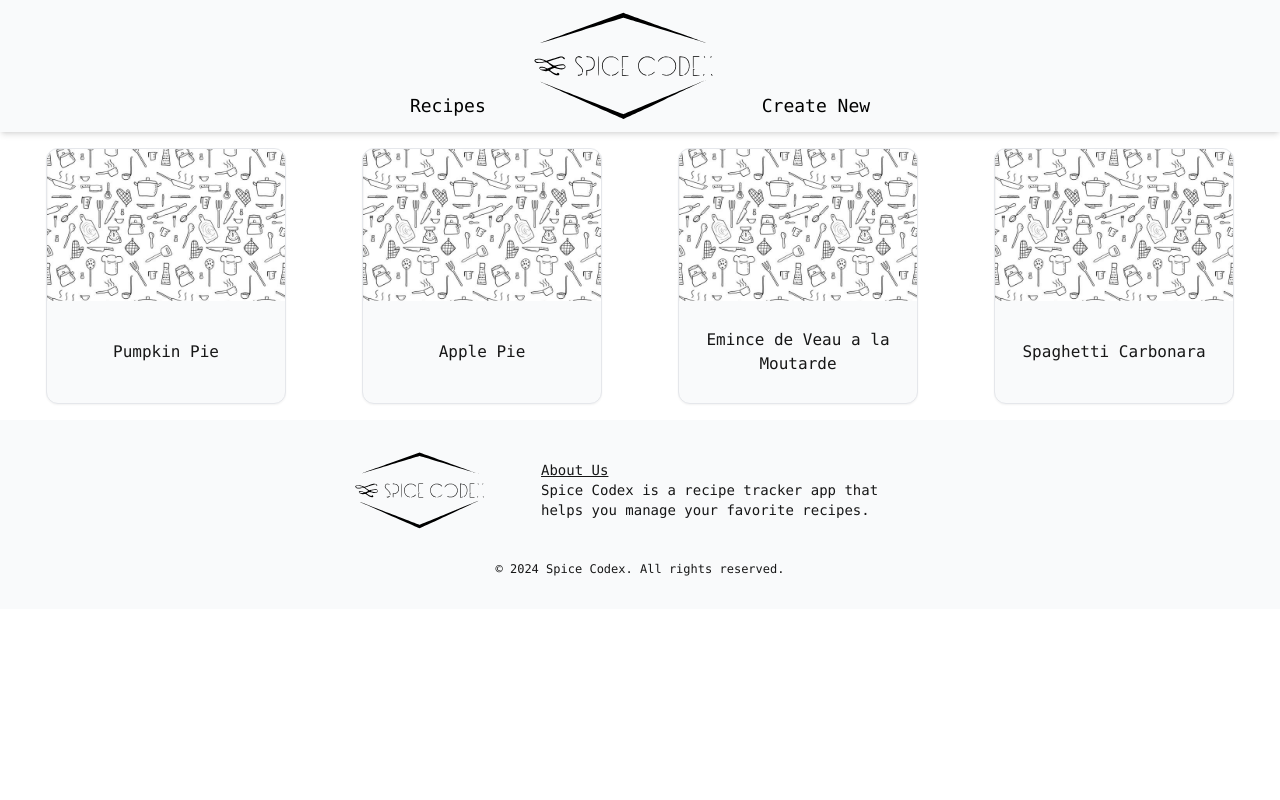
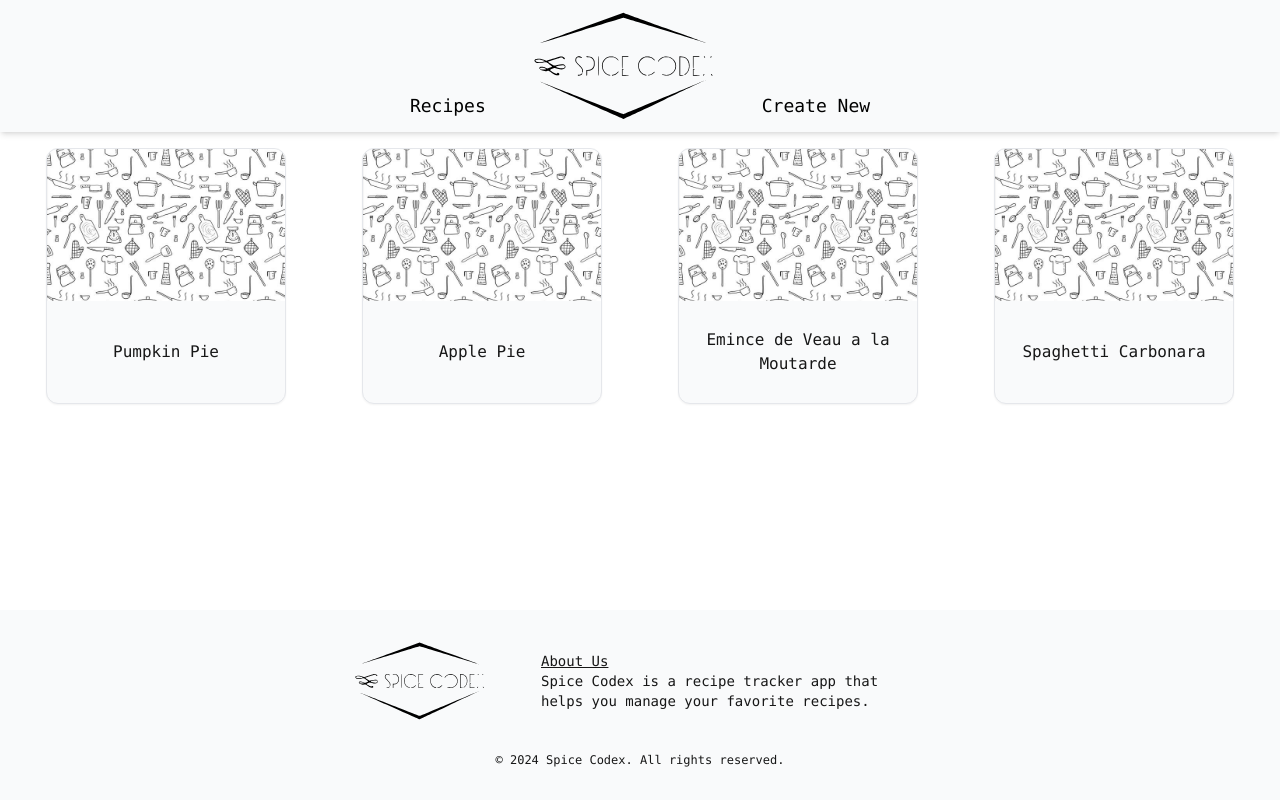
Before and after one commit to noahminds/recipe-tracker, a Next.js app: page / in a window 1280 px wide. Built offline with nearby package versions, Linux system fonts and the light colour scheme.

Commit message:
Attach footer to bottom of viewer

```diff
--- a/src/app/layout.tsx
+++ b/src/app/layout.tsx
@@ -16,13 +16,15 @@
 }>) {
   return (
     <html lang="en">
-      <body className="font-mono">
+      <body className="font-mono min-h-screen flex flex-col">
         <header>
           <Navbar />
         </header>
-        <RecipeContextProvider>
-          {children}
-        </RecipeContextProvider>
+        <div className="flex-grow">
+          <RecipeContextProvider>
+            {children}
+          </RecipeContextProvider>
+        </div>
         <Footer />
       </body>
     </html>
```
